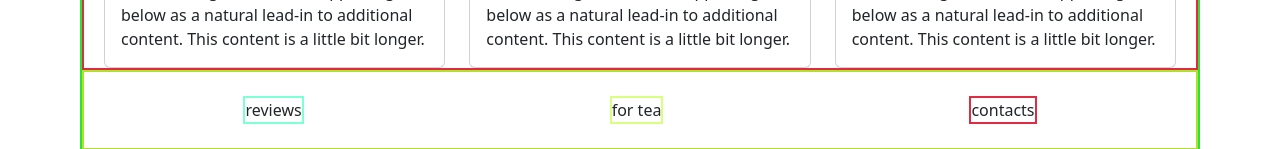
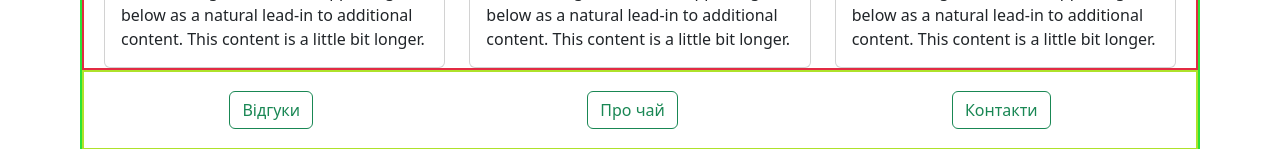
Before and after one commit to tana-stdik/Roman-tea, a React (Create React App) app: page /# in a window 1280 px wide. Shown: the part 879-1028 px from the top of the page. Built offline with nearby package versions, Linux system fonts and the light colour scheme.

Commit message:
added footer

```diff
--- a/src/App.css
+++ b/src/App.css
@@ -13,24 +13,3 @@
 	grid-area: main;
 	border: 2px solid rgb(226, 43, 67);
 }
-
-.grid__footer {
-	grid-area: footer;
-	display: grid;
-	grid-template: 1fr / minmax(auto, 466px) minmax(auto, 466px) minmax(auto, 466px);
-	border: 2px solid rgb(174, 226, 43);
-	justify-items: center;
-	align-items: center;
-}
-
-.footer__reviews {
-	border: 2px solid aquamarine;
-}
-
-.footer__forTea {
-	border: 2px solid rgb(217, 255, 127);
-}
-
-.footer__contacts {
-	border: 2px solid rgb(226, 43, 67);
-}
--- a/src/App.js
+++ b/src/App.js
@@ -2,6 +2,7 @@ import './App.css';
 import 'bootstrap/dist/css/bootstrap.min.css';
 import Header from './components/Header/Header';
 import MainPage from './components/MainPage/MainPage';
+import Footer from './components/Footer/Footer';
 
 function App() {
   return (
@@ -11,17 +12,7 @@ function App() {
         <div className="grid__main">
           <MainPage />
         </div>
-        <div className="grid__footer footer">
-          <div className="footer__reviews">
-            reviews
-          </div>
-          <div className="footer__forTea">
-            for tea
-          </div>
-          <div className="footer__contacts">
-            contacts
-          </div>
-        </div>
+        <Footer />
       </div>
     </div>
   );
--- /dev/null
+++ b/src/components/Footer/Footer.jsx
@@ -0,0 +1,21 @@
+import React from "react";
+import Button from 'react-bootstrap/Button';
+import c from './Footer.module.css';
+
+const Footer = (props) => {
+  return (
+    <footer className={c.grid__footer}>
+      <div className={c.footer__reviews}>
+      <Button variant="outline-success">Відгуки</Button>{' '}
+      </div>
+      <div className={c.footer__forTea}>
+      <Button variant="outline-success">Про чай</Button>{' '}
+      </div>
+      <div className={c.footer__contacts}>
+      <Button variant="outline-success">Контакти</Button>{' '}
+      </div>
+    </footer>
+  );
+}
+
+export default Footer;
--- /dev/null
+++ b/src/components/Footer/Footer.module.css
@@ -0,0 +1,8 @@
+.grid__footer {
+	grid-area: footer;
+	display: grid;
+	grid-template: 1fr / minmax(auto, 466px) minmax(auto, 466px) minmax(auto, 466px);
+	border: 2px solid rgb(174, 226, 43);
+	justify-items: center;
+	align-items: center;
+}
```
